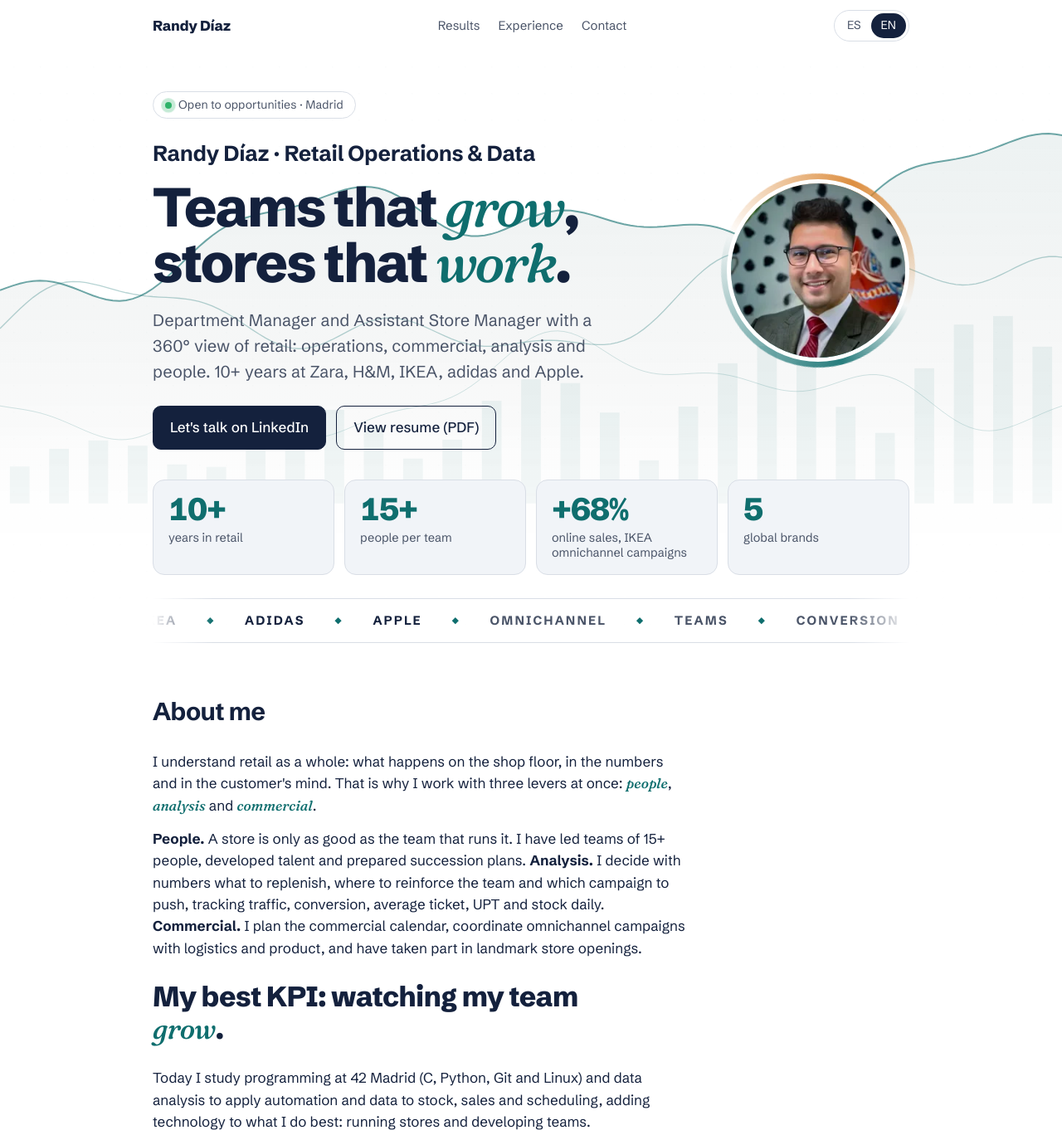
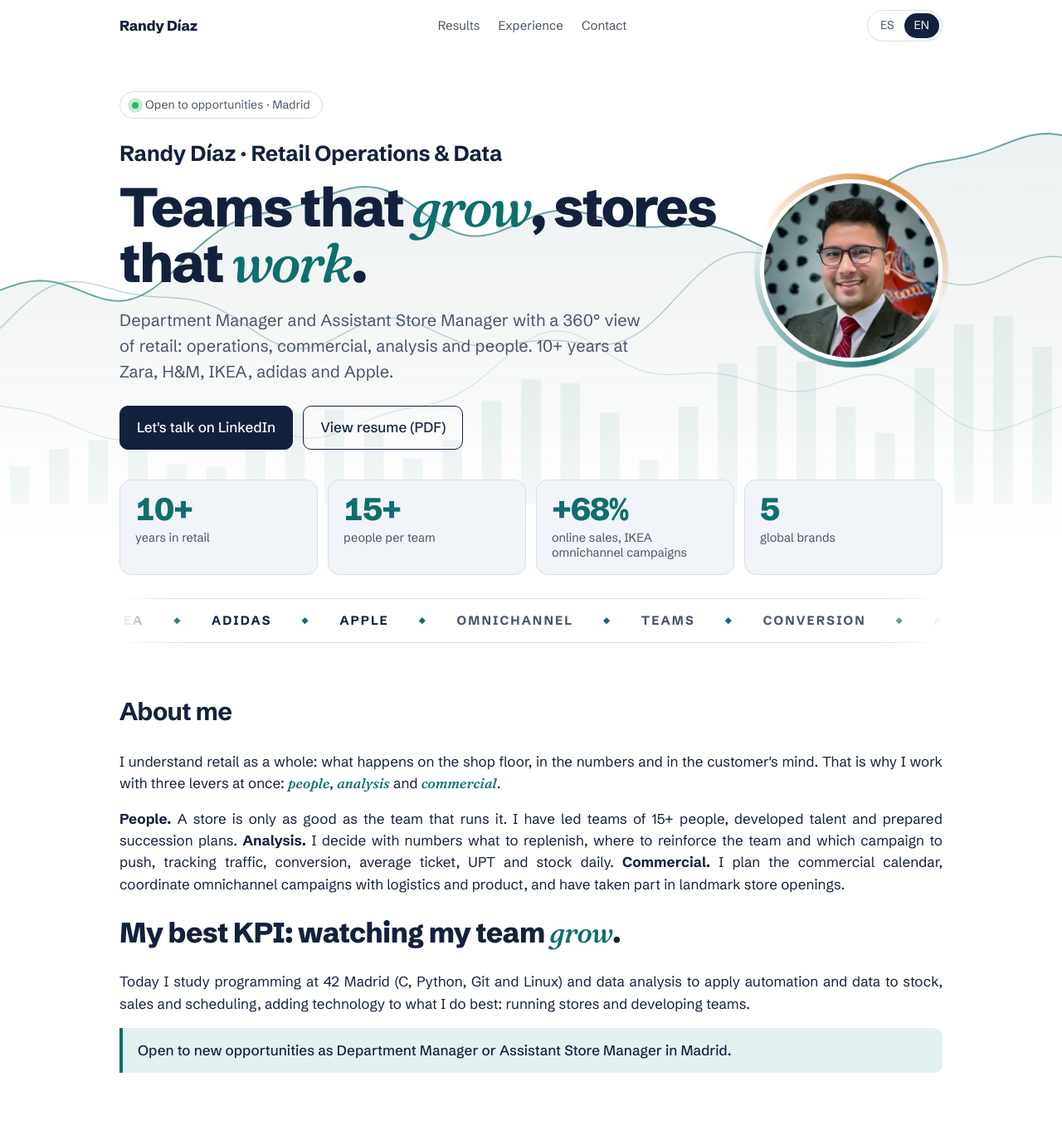
Before and after one commit to diazrandy/diazrandy.github.io, a plain HTML site: page index.html in a window 1280 px wide. Shown: the top 1368 px of the page at 83% size. Drawn offline with Linux system fonts and the light colour scheme.

Commit message:
Add files via upload

```diff
--- a/index.html
+++ b/index.html
@@ -66,7 +66,7 @@ em{font-family:Fraunces,Georgia,serif;font-style:italic;font-weight:500;color:va
 .bg{position:absolute;top:0;left:0;right:0;height:820px;z-index:0;pointer-events:none;-webkit-mask-image:linear-gradient(to bottom,#000 60%,transparent 100%);mask-image:linear-gradient(to bottom,#000 60%,transparent 100%)}
 .bg canvas{width:100%;height:100%;display:block}
 header.top{position:sticky;top:0;z-index:20;background:color-mix(in srgb,var(--paper) 78%,transparent);-webkit-backdrop-filter:blur(12px);backdrop-filter:blur(12px)}
-.hin{max-width:960px;margin:0 auto;padding:12px 24px;display:flex;justify-content:space-between;align-items:center;gap:16px}
+.hin{max-width:1040px;margin:0 auto;padding:12px 24px;display:flex;justify-content:space-between;align-items:center;gap:16px}
 .mark{font-weight:800;letter-spacing:-.01em;text-decoration:none;color:var(--ink)}
 .hin nav{display:flex;gap:22px;font-size:15px}
 .hin nav a{color:var(--ink-soft);text-decoration:none}
@@ -74,7 +74,7 @@ header.top{position:sticky;top:0;z-index:20;background:color-mix(in srgb,var(--p
 .lang{display:flex;border:1px solid var(--line);border-radius:999px;padding:3px;background:var(--paper)}
 .lang button{font:inherit;font-size:14px;border:0;background:none;color:var(--ink-soft);padding:4px 12px;border-radius:999px;cursor:pointer}
 .lang button[aria-pressed="true"]{background:var(--ink);color:var(--paper)}
-.wrap{position:relative;z-index:1;max-width:960px;margin:0 auto;padding:0 24px}
+.wrap{position:relative;z-index:1;max-width:1040px;margin:0 auto;padding:0 24px}
 .hero{padding:48px 0 36px;display:grid;grid-template-columns:1fr auto;gap:36px;align-items:center}
 .pill{display:inline-flex;align-items:center;gap:8px;border:1px solid var(--line);background:var(--paper);border-radius:999px;padding:5px 14px;font-size:14px;color:var(--ink-soft);margin:0 0 22px}
 .pill i{position:relative;width:8px;height:8px;border-radius:50%;background:#2FB36B}
@@ -82,7 +82,7 @@ header.top{position:sticky;top:0;z-index:20;background:color-mix(in srgb,var(--p
 @keyframes ping{0%{transform:scale(1);opacity:.6}70%,100%{transform:scale(3.2);opacity:0}}
 .hero h1{font-size:clamp(20px,3vw,26px);font-weight:700;letter-spacing:-.01em;margin:0 0 10px}
 .lead{font-size:clamp(34px,6.4vw,66px);line-height:1.02;letter-spacing:-.035em;font-weight:800;margin:0 0 20px}
-.hero .role{font-size:clamp(17px,2.2vw,20px);color:var(--ink-soft);margin:0 0 26px;max-width:46ch}
+.hero .role{font-size:clamp(17px,2.2vw,20px);color:var(--ink-soft);margin:0 0 26px;max-width:52ch}
 .actions{display:flex;flex-wrap:wrap;gap:12px}
 .btn{display:inline-block;padding:12px 20px;border-radius:10px;text-decoration:none;font-weight:500;border:1px solid var(--ink);color:var(--ink);transition:transform .15s,box-shadow .15s}
 .btn:hover{transform:translateY(-2px);box-shadow:0 8px 20px -8px color-mix(in srgb,var(--accent) 60%,transparent)}
@@ -103,9 +103,9 @@ header.top{position:sticky;top:0;z-index:20;background:color-mix(in srgb,var(--p
 @keyframes mq{to{transform:translateX(-50%)}}
 section{padding:60px 0 8px}
 section>h2,.two h2{font-size:30px;letter-spacing:-.025em;margin:0 0 24px}
-.about p{max-width:62ch;margin:0 0 14px}
-.q{margin:26px 0;padding:0;font-size:clamp(24px,3.6vw,34px);line-height:1.15;letter-spacing:-.02em;font-weight:800;max-width:24ch}
-.about .highlight{background:var(--accent-soft);border-left:4px solid var(--accent);padding:14px 18px;border-radius:0 10px 10px 0;max-width:62ch;font-weight:500}
+.about p{max-width:none;margin:0 0 16px}
+.q{margin:26px 0;padding:0;font-size:clamp(24px,3.6vw,34px);line-height:1.15;letter-spacing:-.02em;font-weight:800;max-width:none}
+.about .highlight{background:var(--accent-soft);border-left:4px solid var(--accent);padding:14px 18px;border-radius:0 10px 10px 0;max-width:none;font-weight:500}
 .cards{display:grid;grid-template-columns:repeat(2,1fr);gap:16px}
 .card{position:relative;overflow:hidden;background:var(--mist);border:1px solid var(--line);border-radius:16px;padding:24px;transition:transform .25s,border-color .25s}
 .card::before{content:"";position:absolute;inset:0;background:radial-gradient(280px circle at var(--mx,50%) var(--my,0),color-mix(in srgb,var(--accent) 20%,transparent),transparent 70%);opacity:0;transition:opacity .3s;pointer-events:none}
@@ -131,7 +131,7 @@ section>h2,.two h2{font-size:30px;letter-spacing:-.025em;margin:0 0 24px}
 .when{color:var(--ink-soft);font-size:15px}
 .ttl{display:block}
 .job h3{margin:0;font-size:20px;letter-spacing:-.01em}.job .org{margin:2px 0 0;color:var(--ink-soft)}
-.job .body{padding:0 4px 24px 198px}.job ul{margin:0;padding-left:18px;max-width:62ch}.job li{margin:3px 0}
+.job .body{padding:0 4px 24px 198px}.job ul{margin:0;padding-left:18px;max-width:none}.job li{margin:3px 0}
 .two{display:grid;grid-template-columns:1fr 1fr;gap:40px}
 .edu{padding:0 0 18px}
 .edu h3{margin:0;font-size:18px}
@@ -151,6 +151,7 @@ footer{padding:64px 0 48px}
 .fine{color:var(--ink-soft);font-size:14px;margin-top:20px}
 .rv{opacity:0;transform:translateY(16px);transition:opacity .7s,transform .7s}
 .rv.in{opacity:1;transform:none}
+@media (min-width:761px){.about p,.job .body li{text-align:justify;text-justify:inter-word;hyphens:none;-webkit-hyphens:none;text-wrap:pretty}.about .highlight{text-align:left}}
 @media (max-width:760px){.wrap{padding:0 16px}.hin{padding:10px 16px}.hin nav{display:none}.job summary{grid-template-columns:1fr 30px;gap:4px 12px}.job .when{grid-column:1/-1}.job .body{padding:0 4px 20px}.two{grid-template-columns:1fr;gap:8px}.hero{padding-top:28px;grid-template-columns:1fr;gap:22px}.ph{width:128px;height:128px;order:-1}.stats{grid-template-columns:repeat(2,1fr)}.cards{grid-template-columns:1fr}.contact{padding:28px}.bg{height:900px}}
 @media (prefers-reduced-motion:reduce){html{scroll-behavior:auto}.rv{opacity:1;transform:none;transition:none}.btn,.card{transition:none}.tick ul,.ph::before,.pill i::after{animation:none}}
 @media print{.bg,.lang,.actions,.prog,.tick,header.top{display:none}.rv{opacity:1;transform:none}.contact{background:none;color:var(--ink);border:1px solid var(--line)}}
```
